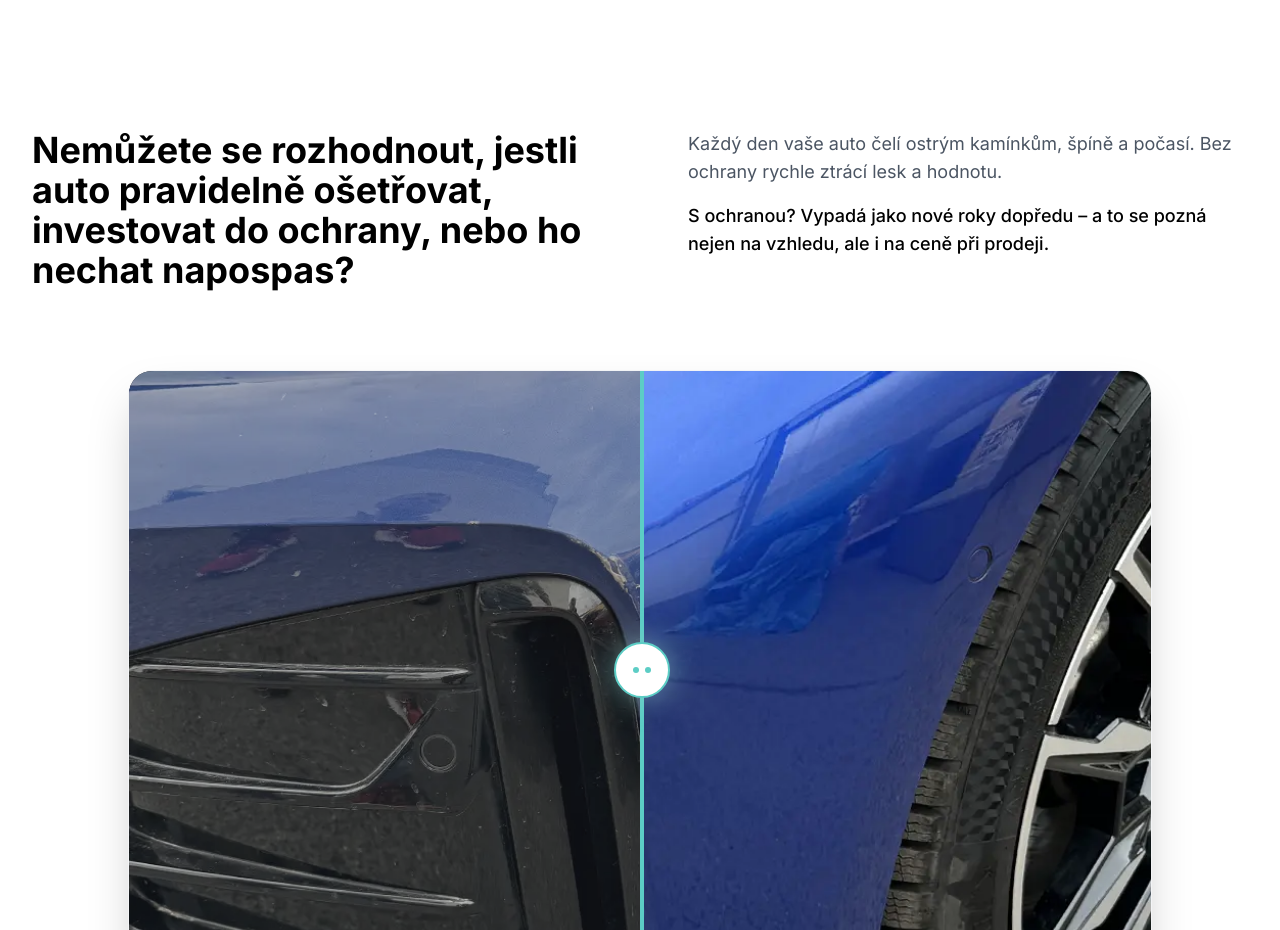
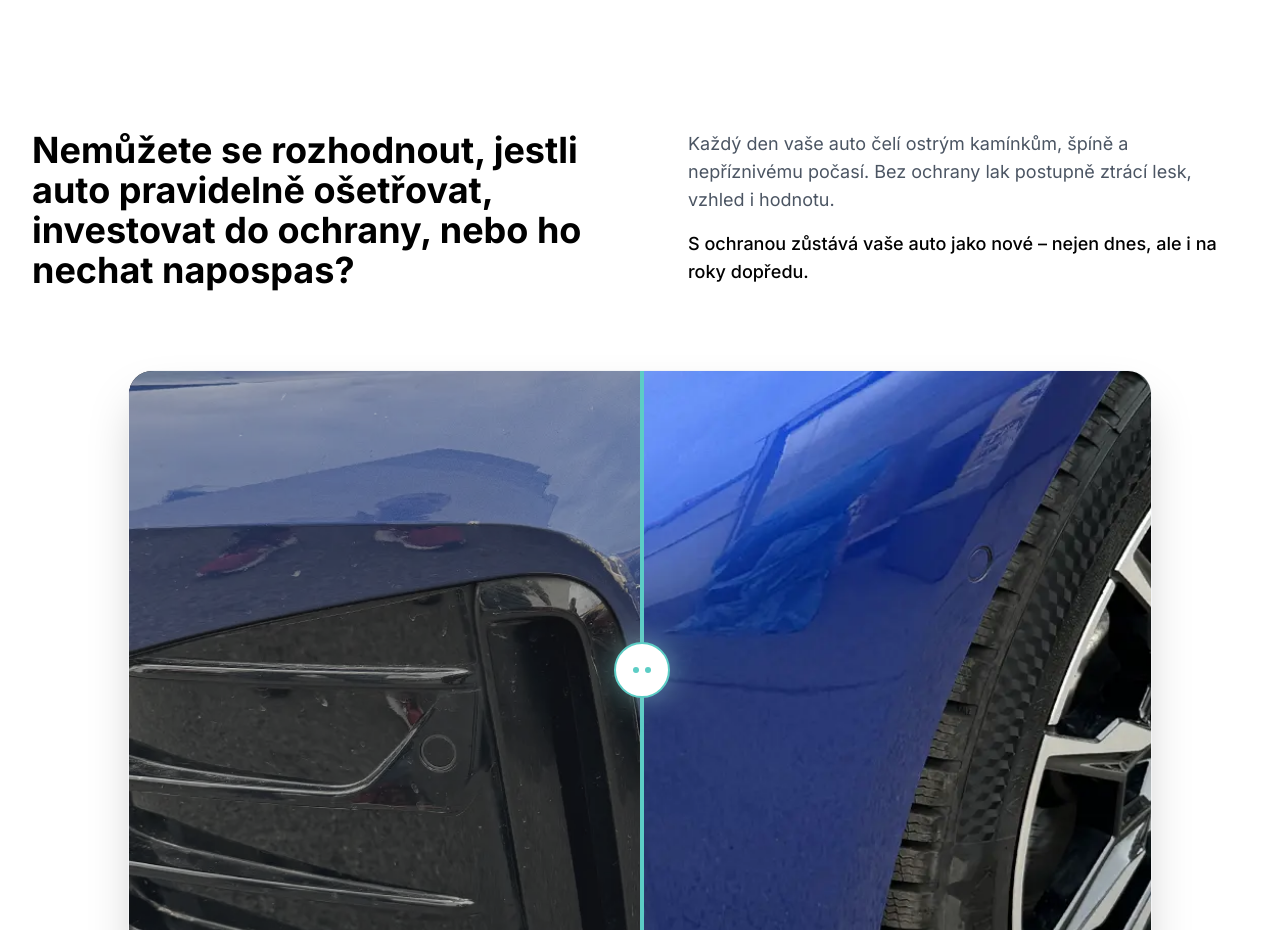
Before and after one commit to julijanlaznik/exclusivecustoms, a React (Vite) app: page / in a window 1280 px wide. Shown: the part 820-1750 px from the top of the page. Built offline with nearby package versions, Linux system fonts and the light colour scheme.

Commit message:
text adjustment

```diff
--- a/components/ComparisonSection.tsx
+++ b/components/ComparisonSection.tsx
@@ -48,9 +48,9 @@ const ComparisonSection: React.FC = () => {
 
           <div className={`${isVisible ? 'animate-fade-up delay-2' : 'opacity-0'} transition-all duration-1000 md:translate-y-[200px]`}>
             <p className="text-gray-600 text-sm md:text-lg leading-relaxed font-sans">
-              Každý den vaše auto čelí ostrým kamínkům, špíně a počasí. Bez ochrany rychle ztrácí lesk a hodnotu.
+              Každý den vaše auto čelí ostrým kamínkům, špíně a nepříznivému počasí. Bez ochrany lak postupně ztrácí lesk, vzhled i hodnotu.
               <span className="block mt-3 md:mt-4 text-black font-medium">
-                S ochranou? Vypadá jako nové roky dopředu – a to se pozná nejen na vzhledu, ale i na ceně při prodeji.
+                S ochranou zůstává vaše auto jako nové – nejen dnes, ale i na roky dopředu.
               </span>
             </p>
           </div>
```
